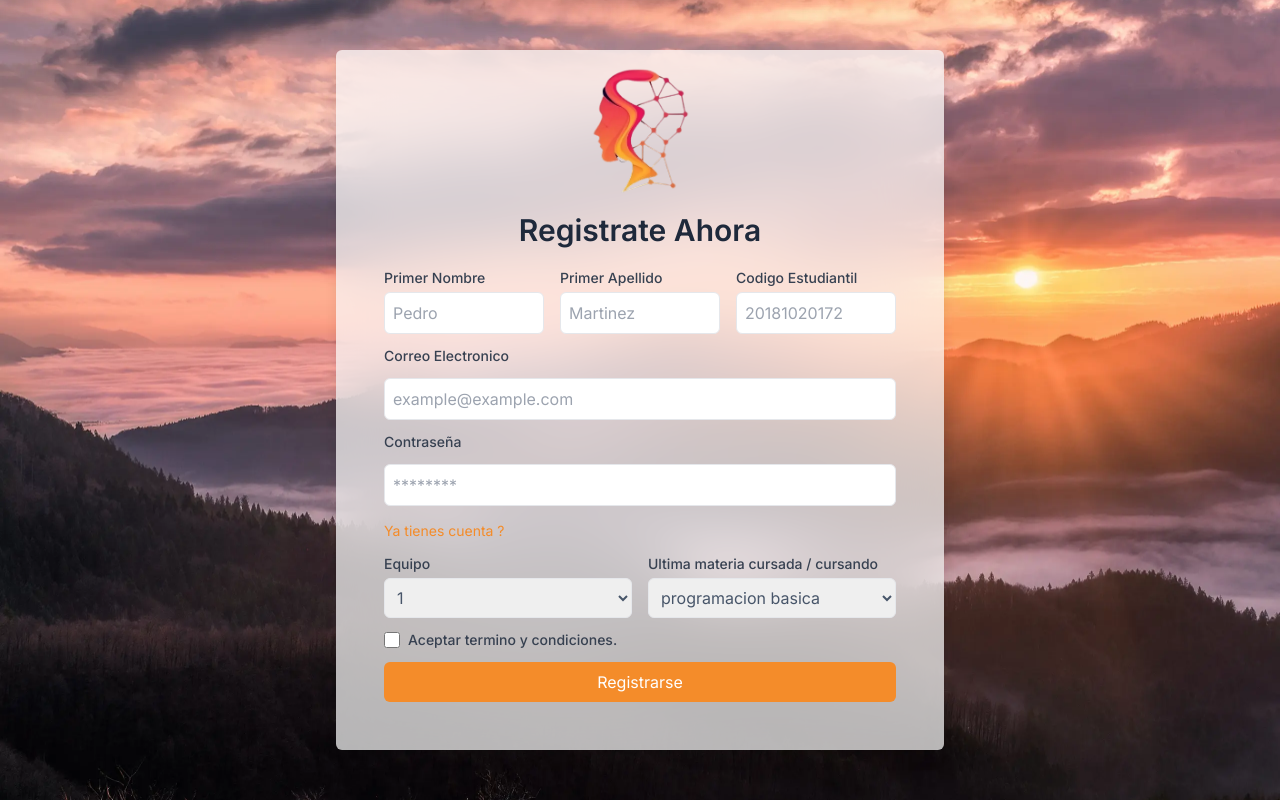
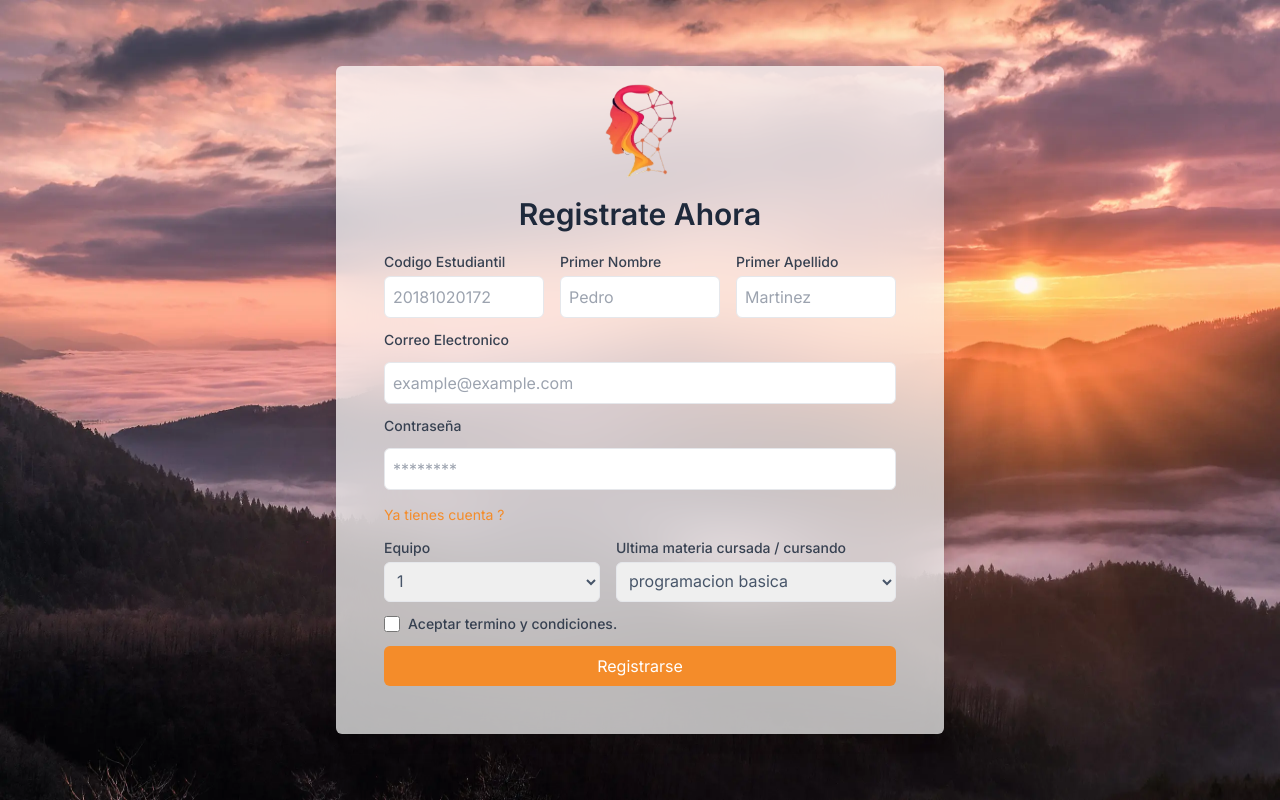
Before and after one commit to Git-Darkmoon/GMAP, a Next.js app: page /sign-up in a window 1280 px wide. Built offline with nearby package versions, Linux system fonts and the light colour scheme.

Commit message:
feat: POST user working.

```diff
--- a/src/app/sign-up/page.tsx
+++ b/src/app/sign-up/page.tsx
@@ -1,29 +1,42 @@
 "use client"
-
-import { Maratonista } from "@/utils/userType"
+// import { Maratonista } from "@/utils/userType"
 import Image from "next/image"
 import Link from "next/link"
+import { useRouter } from "next/navigation"
+import { FormEvent } from "react"
+import Swal from "sweetalert2"
 
-// complete method
+async function createUser(maratonista: any) {
+  await fetch(`${process.env.NEXT_PUBLIC_API_URL}`, {
+    method: "POST",
+    headers: {
+      "content-type": "application/json",
+    },
+    body: JSON.stringify(maratonista),
+  })
+}
 
-// async function createUser({
-//   student_id,
-//   first_name,
-//   last_name,
-//   password,
-//   email,
-//   team,
-//   course_check,
-// }: Maratonista) {
-//   const request = await fetch("http://localhost:3000/api/users", {
-//     method: "POST",
-//     headers: {
-//       'content-type': 'application/json',
+const handleSubmit = async (e: FormEvent<HTMLFormElement>, router: any) => {
+  e.preventDefault()
+  const formData = new FormData(e.currentTarget)
+  const newUser = Object.fromEntries(formData)
 
-//     },
-//     body: JSON.stringify()
-//   })
-// }
+  try {
+    createUser(newUser)
+
+    Swal.fire({
+      title: "Usuario agregado satisfactoriamente",
+      icon: "success",
+      confirmButtonText: "Ok",
+    }).then((result) => {
+      if (result.isConfirmed) {
+        router.push("/")
+      }
+    })
+  } catch (error) {
+    console.error(error)
+  }
+}
 
 const inputStyle: string =
   "mt-1 p-2 w-full border rounded-md text-slate-600 focus:border-myOrange-400 focus:outline-none focus:ring-1 focus:ring-myOrange-500 focus:shadow-md"
@@ -36,15 +49,16 @@ const signatures: string[] = [
 ]
 
 function RegisterPage() {
+  const router = useRouter()
+
   return (
     <section className="w-full h-screen flex flex-col items-center justify-center">
       <picture>
         <Image
           src={"/SignUp_imageSun.webp"}
           alt="sunset sign up"
-          className="block w-screen h-[300px]"
-          objectFit="cover"
-          layout="fill"
+          className="block bg-cover"
+          fill={true}
           priority
         />
       </picture>
@@ -62,27 +76,47 @@ function RegisterPage() {
               <Image
                 src={"/GMAP_logo_withouthBg.webp"}
                 alt="GMAP logo"
-                width={100}
-                height={120}
+                width={75}
+                height={100}
                 priority
               />
             </picture>
             <h2 className="text-3xl text-center font-semibold mb-5 text-slate-800">
               Registrate Ahora
             </h2>
-            <form className="space-y-3">
+            <form
+              className="space-y-3"
+              onSubmit={(e) => handleSubmit(e, router)}
+            >
               <div className="flex space-x-4 flex-wrap">
+                <div className="flex-1">
+                  <label
+                    htmlFor="student_id"
+                    className="block text-sm font-medium text-gray-700"
+                  >
+                    Codigo Estudiantil
+                  </label>
+                  <input
+                    type="number"
+                    id="student_id"
+                    name="student_id"
+                    placeholder="20181020172"
+                    className={inputStyle}
+                    pattern="^[1-9]\d*$"
+                    required
+                  />
+                </div>
                 <div className="flex-1 ">
                   <label
-                    htmlFor="firstName"
+                    htmlFor="first_name"
                     className="block text-sm font-medium text-gray-700"
                   >
                     Primer Nombre
                   </label>
                   <input
                     type="text"
-                    id="firstName"
-                    name="firstName"
+                    id="first_name"
+                    name="first_name"
                     placeholder="Pedro"
                     className={inputStyle}
                     required
@@ -90,34 +124,17 @@ function RegisterPage() {
                 </div>
                 <div className="flex-1">
                   <label
-                    htmlFor="lastName"
+                    htmlFor="last_name"
                     className="block text-sm font-medium text-gray-700"
                   >
                     Primer Apellido
                   </label>
                   <input
                     type="text"
-                    id="lastName"
-                    name="lastName"
+                    id="last_name"
+                    name="last_name"
                     placeholder="Martinez"
                     className={inputStyle}
-                    required
-                  />
-                </div>
-                <div className="flex-1">
-                  <label
-                    htmlFor="lastName"
-                    className="block text-sm font-medium text-gray-700"
-                  >
-                    Codigo Estudiantil
-                  </label>
-                  <input
-                    type="number"
-                    id="lastName"
-                    name="lastName"
-                    placeholder="20181020172"
-                    className={inputStyle}
-                    pattern="^[1-9]\d*$"
                     required
                   />
                 </div>
@@ -177,16 +194,16 @@ function RegisterPage() {
                     ))}
                   </select>
                 </div>
-                <div className="flex-1">
+                <div className="flex-1 basis-16">
                   <label
-                    htmlFor="signature"
+                    htmlFor="course_check"
                     className="block text-sm font-medium text-gray-700"
                   >
                     Ultima materia cursada / cursando
                   </label>
                   <select
-                    id="signature"
-                    name="signature"
+                    id="course_check"
+                    name="course_check"
                     className={inputStyle}
                     required
                   >
@@ -203,7 +220,7 @@ function RegisterPage() {
                 <input
                   type="checkbox"
                   id="subscribe"
-                  name="subscribe"
+                  // name="subscribe"
                   className="h-4 w-4 accent-myOrange-400 border-gray-300 rounded focus:border-myOrange-400 focus:outline-none focus:ring-1 focus:ring-myOrange-500 focus:shadow-md"
                   required
                 />
```
